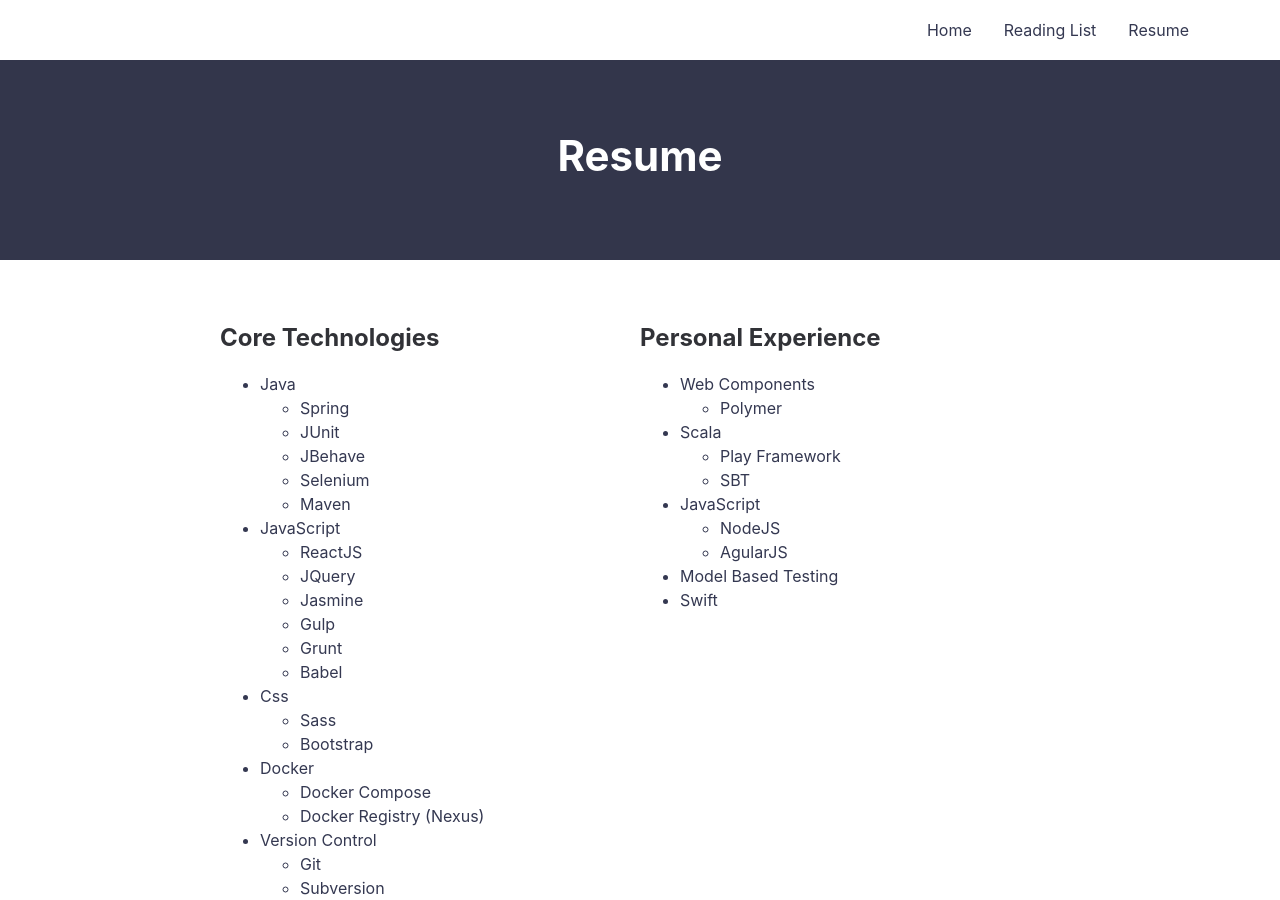
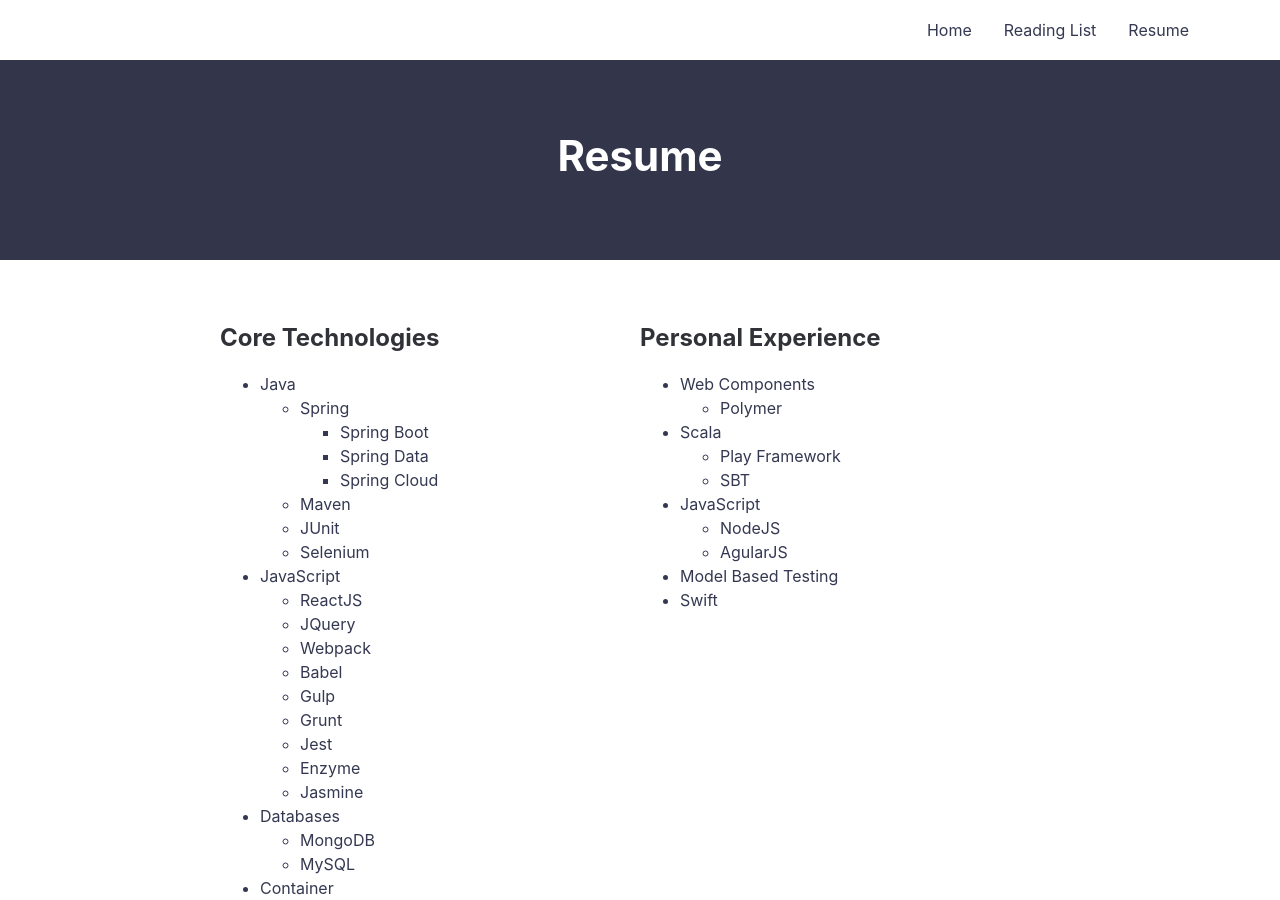
Before and after one commit to seanking/seanking.github.io, a Jekyll site: the page built from resume.html, in a window 1280 px wide and 900 px high. Built offline with Jekyll 4.4.1, drawn with Linux system fonts in a browser that asks for light colours.

Commit message:
Update Core Technologies

```diff
--- a/resume.html
+++ b/resume.html
@@ -10,29 +10,36 @@
         <li>Java</li>
             <ul>
                 <li>Spring</li>
+                    <ul>
+                        <li>Spring Boot</li>
+                        <li>Spring Data</li>
+                        <li>Spring Cloud</li>
+                    </ul>
+                <li>Maven</li>
                 <li>JUnit</li>
-                <li>JBehave</li>
                 <li>Selenium</li>
-                <li>Maven</li>
             </ul>
         <li>JavaScript</li>
             <ul>
                 <li>ReactJS</li>
                 <li>JQuery</li>
-                <li>Jasmine</li>
+                <li>Webpack</li>
+                <li>Babel</li>
                 <li>Gulp</li>
                 <li>Grunt</li>
-                <li>Babel</li>
+                <li>Jest</li>
+                <li>Enzyme</li>
+                <li>Jasmine</li>
             </ul>
-        <li>Css</li>
+        <li>Databases</li>
             <ul>
-                <li>Sass</li>
-                <li>Bootstrap</li>
+                <li>MongoDB</li>
+                <li>MySQL</li>
             </ul>
-        <li>Docker</li>
+        <li>Container</li>
         <ul>
-            <li>Docker Compose</li>
-            <li>Docker Registry (Nexus)</li>
+            <li>Kubernetes</li>
+            <li>Docker</li>
         </ul>
         <li>Version Control</li>
         <ul>
```
